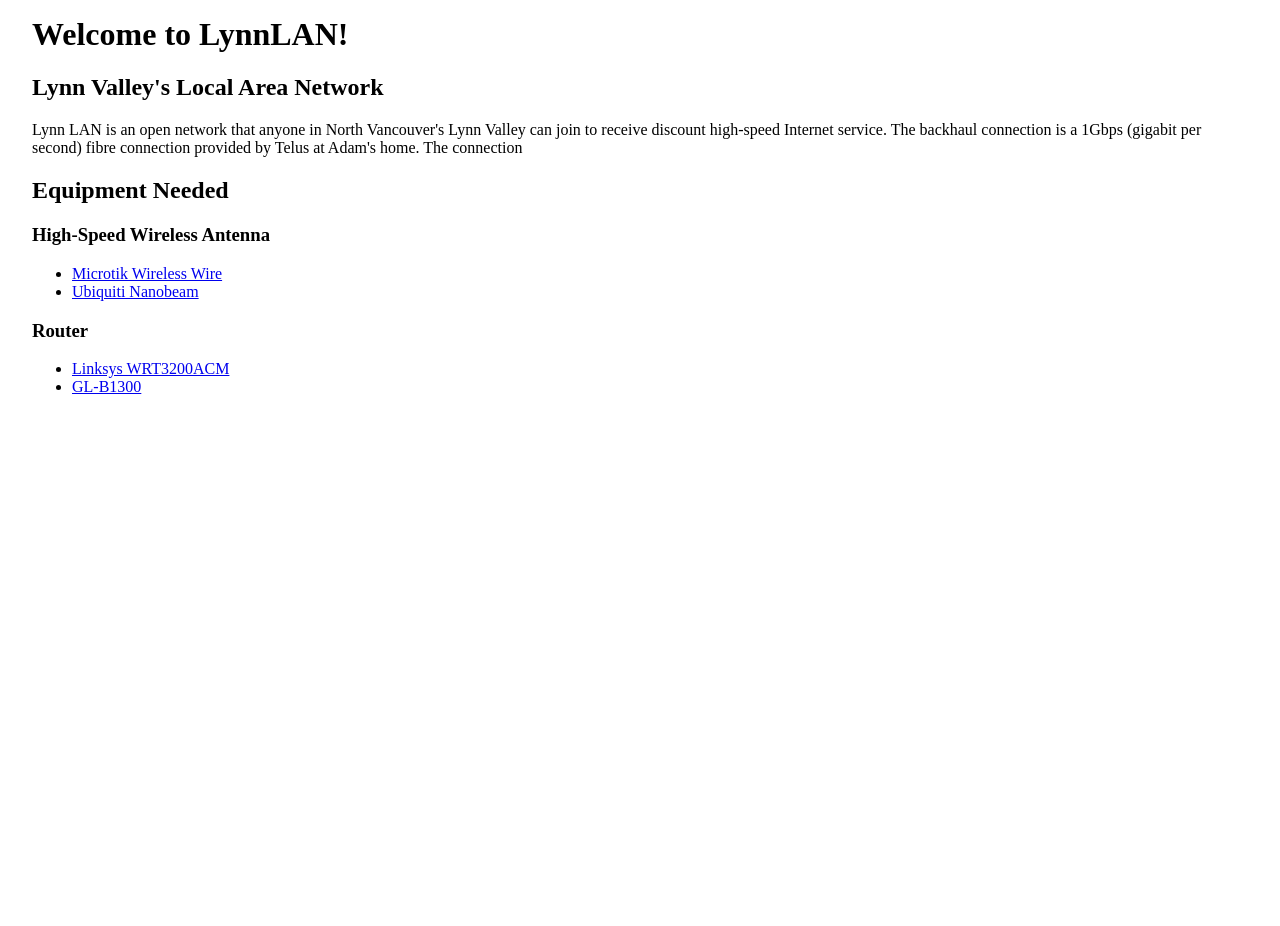
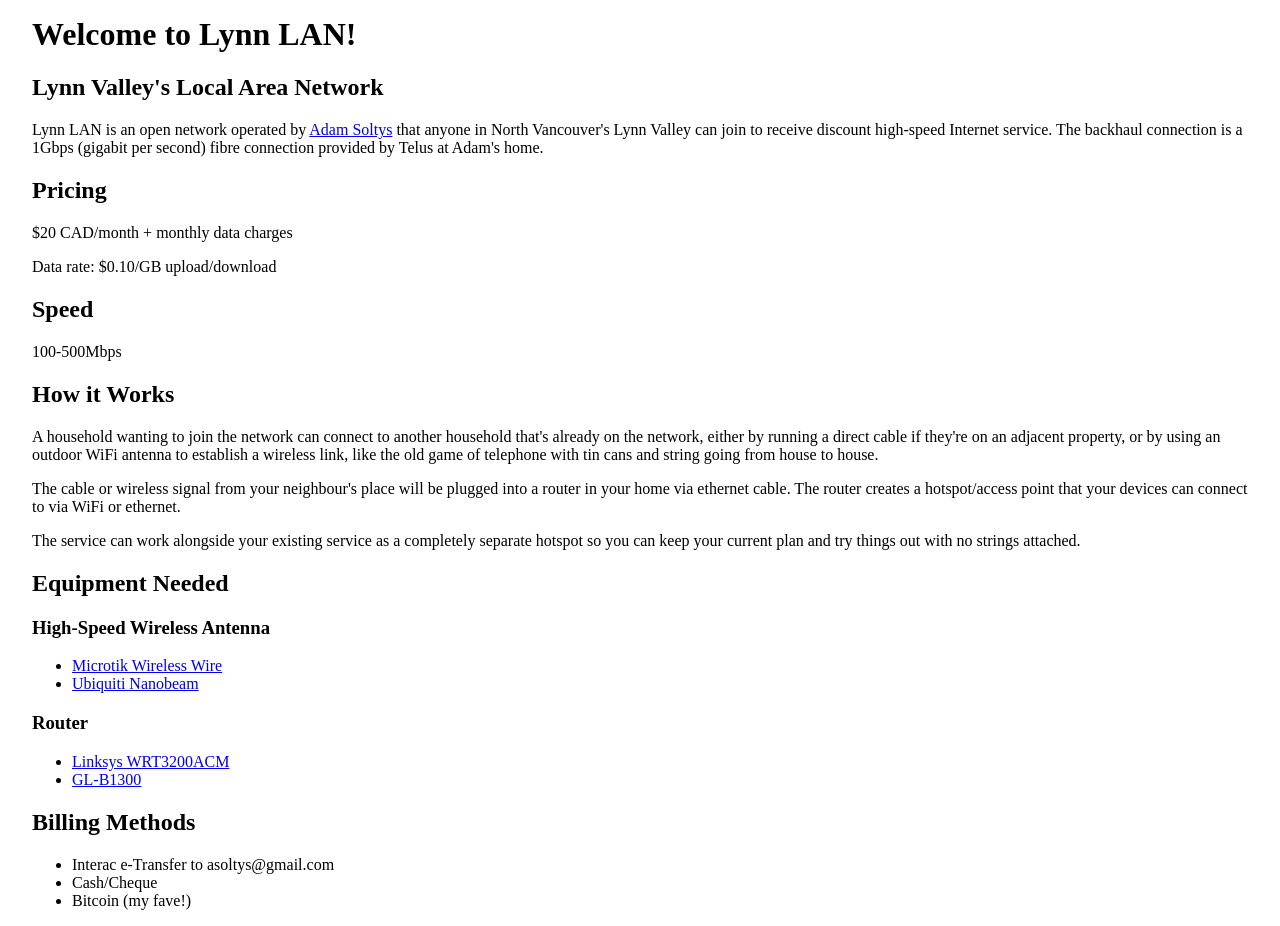
Before and after one commit to asoltys/lynnlan.ca, a plain HTML site: page index.html in a window 1280 px wide. Before the commit the page ends 800 px from the top, so only its background shows below. Drawn offline with Linux system fonts and the light colour scheme.

Commit message:
copy update

```diff
--- a/index.html
+++ b/index.html
@@ -4,11 +4,28 @@
     <meta name=viewport content="width=device-width,initial-scale=1"
   </head>
   <body style="margin: 1em 2em">
-    <h1>Welcome to LynnLAN!
+    <h1>Welcome to Lynn LAN!
     <h2>Lynn Valley's Local Area Network</h2>
     <p>
-    Lynn LAN is an open network that anyone in North Vancouver's Lynn Valley can join to receive discount high-speed Internet service. The backhaul connection is a 1Gbps (gigabit per second) fibre connection provided by Telus at Adam's home. The connection
+    Lynn LAN is an open network operated by <a href="https://adamsoltys.com">Adam Soltys</a> that anyone in North Vancouver's Lynn Valley can join to receive discount high-speed Internet service. The backhaul connection is a 1Gbps (gigabit per second) fibre connection provided by Telus at Adam's home.
     </p>
+
+    <h2>Pricing</h2>
+
+    <p>$20 CAD/month + monthly data charges</p>
+    <p>Data rate: $0.10/GB upload/download</p>
+
+    <h2>Speed</h2>
+
+    <p>100-500Mbps</p>
+
+    <h2>How it Works</h2>
+
+    <p>A household wanting to join the network can connect to another household that's already on the network, either by running a direct cable if they're on an adjacent property, or by using an outdoor WiFi antenna to establish a wireless link, like the old game of telephone with tin cans and string going from house to house.</p>
+
+    <p>The cable or wireless signal from your neighbour's place will be plugged into a router in your home via ethernet cable. The router creates a hotspot/access point that your devices can connect to via WiFi or ethernet.</p>
+
+    <p>The service can work alongside your existing service as a completely separate hotspot so you can keep your current plan and try things out with no strings attached.</p>
 
     <h2>Equipment Needed</h2>
 
@@ -24,5 +41,13 @@
         <li><a href="https://www.amazon.ca/Linksys-WRT3200ACM-CA-Dual-Band-Gigabit-Wireless/dp/B01M9DV0OY/ref=sr_1_2?keywords=linksys+wrt32x&qid=1590706613&sr=8-2">Linksys WRT3200ACM</a></li>
         <li><a href="https://www.amazon.ca/GL-iNet-GL-B1300-Gigabit-Networking-pre-Installed/dp/B079FJKZV8/ref=sr_1_2?keywords=glinet&qid=1590706650&sr=8-2">GL-B1300</a></li>
         </ul>
+
+        <h2>Billing Methods</h2>
+
+        <ul>
+          <li>Interac e-Transfer to asoltys@gmail.com</li>
+          <li>Cash/Cheque</li>
+          <li>Bitcoin (my fave!)</li>
+          </ul>
   </body>
 </html>
```
